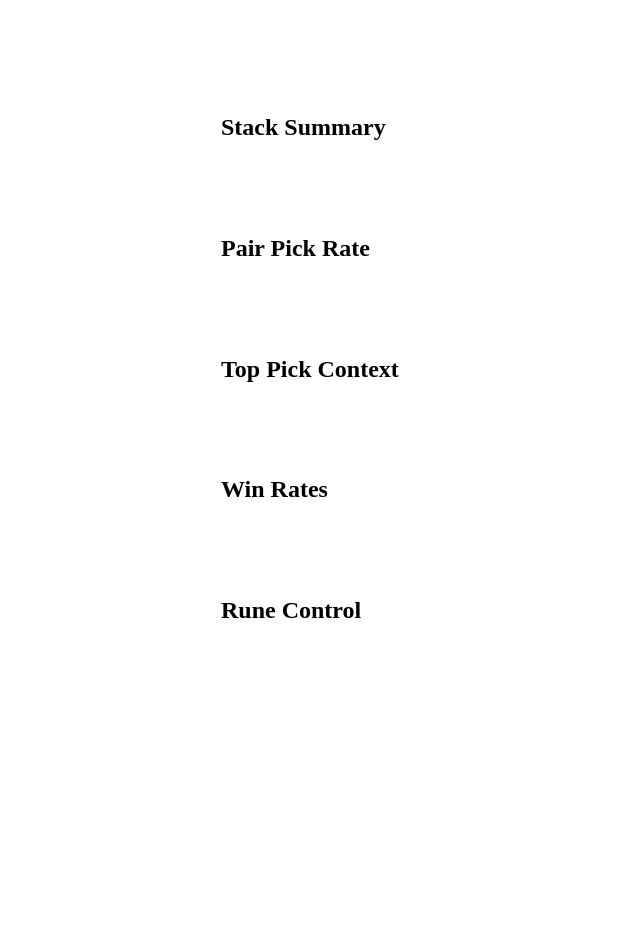
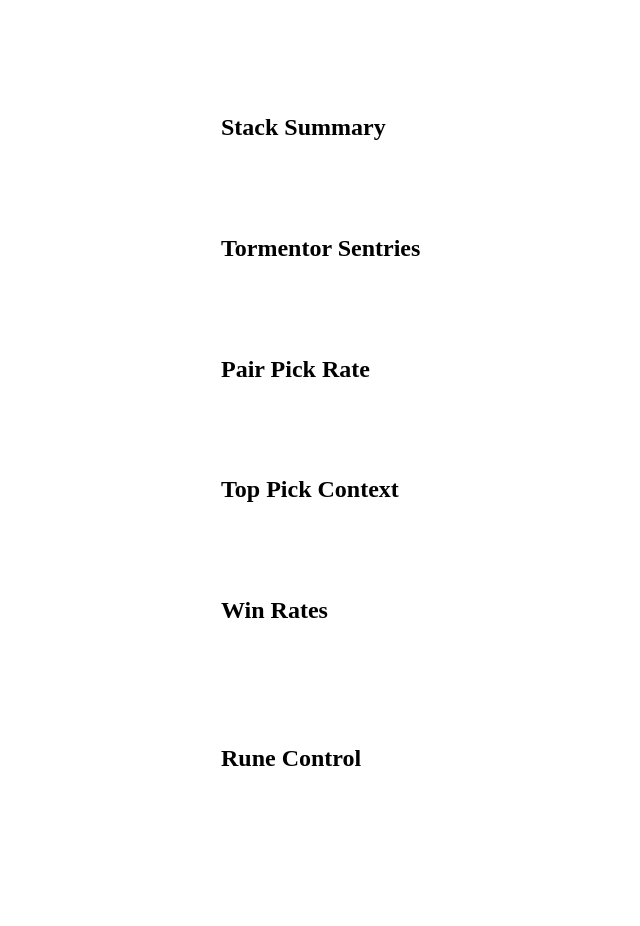
Before and after one commit to DrCognito/StaticAnalysisWeb, a Python web app: template staticanalysisweb/templates/plots/summary.j2 in a window 1280 px wide. Shown: the part 905-1831 px from the top of the page, without its empty margins (39-679 px from the left). Before the commit the page ends 1523 px from the top, so only its background shows below. Run offline with Jinja, Linux system fonts and the light colour scheme; the template is opened without the code that fills it, so the values that code supplies are empty.

Commit message:
Add tormentor sentries to summary

```diff
--- a/staticanalysisweb/app.py
+++ b/staticanalysisweb/app.py
@@ -253,14 +253,17 @@ def get_team_summary(team, dataset="default", postfix="") -> dict:
         summary_dict["pair_picks"] = url_path(data.get(f"plot_pair_picks{postfix}"), fourohfour=False)
         summary_dict["pick_context"] = url_path(data.get(f"plot_pick_context{postfix}"), fourohfour=False)
         summary_dict["win_rate"] = url_path(data.get(f"plot_win_rate{postfix}"), fourohfour=False)
+        summary_dict["loss_rate"] = url_path(data.get(f"plot_loss_rate{postfix}"), fourohfour=False)
         summary_dict["rune"] = url_path(data.get(f"plot_rune_control{postfix}"), fourohfour=False)
         summary_dict["pick_priority"] = url_path(data.get(f"pick_priority"), fourohfour=False)
         if postfix == "":
             summary_dict["pick_table"] = url_path(data.get("plot_picktables", None), fourohfour=False)
             summary_dict["lossvs_opp"] = url_path(data.get("lossvs_opp", None), fourohfour=False)
+            summary_dict["plot_tormentor_sentries"] = url_path(data.get(f"plot_tormentor_sentries"), fourohfour=False)
         else:
             summary_dict["pick_table"] = None
             summary_dict["lossvs_opp"] = None
+            summary_dict["plot_tormentor_sentries"] = None
 
         return summary_dict
 
--- a/staticanalysisweb/templates/plots/summary.j2
+++ b/staticanalysisweb/templates/plots/summary.j2
@@ -38,6 +38,10 @@
     <h2>Stack Summary<h2><br>
     <img class='img-fit' src={{summary["stack_summary"]}}><br>
 {% endif %}
+{% if summary["plot_tormentor_sentries"] is not none %}
+    <h2>Tormentor Sentries<h2><br>
+    <img class='img-fit' src={{summary["plot_tormentor_sentries"]}}><br>
+{% endif %}
 {% if summary["pair_picks"] is not none %}
     <h2>Pair Pick Rate<h2><br>
     <img class='img-fit' src={{summary["pair_picks"]}}><br>
@@ -50,6 +54,9 @@
     <h2>Win Rates<h2><br>
     <img class='img-fit' src={{summary["win_rate"]}}><br>
 {% endif %}
+{% if summary["loss_rate"] is not none %}
+    <img class='img-fit' src={{summary["loss_rate"]}}><br>
+{% endif %}
 {% if summary["rune"] is not none %}
     <h2>Rune Control<h2><br>
     <img class='img-fit' src={{summary["rune"]}}><br>
```
